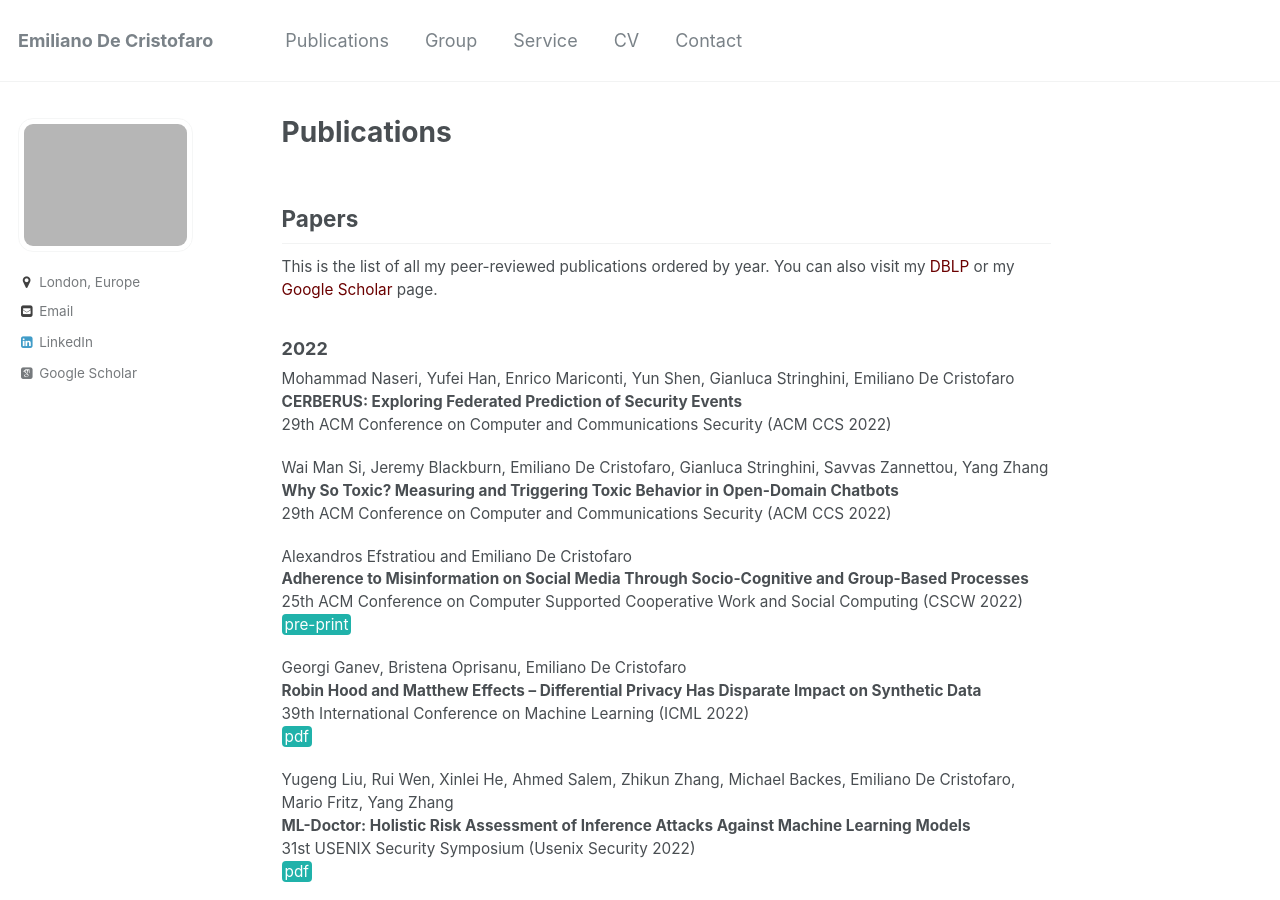
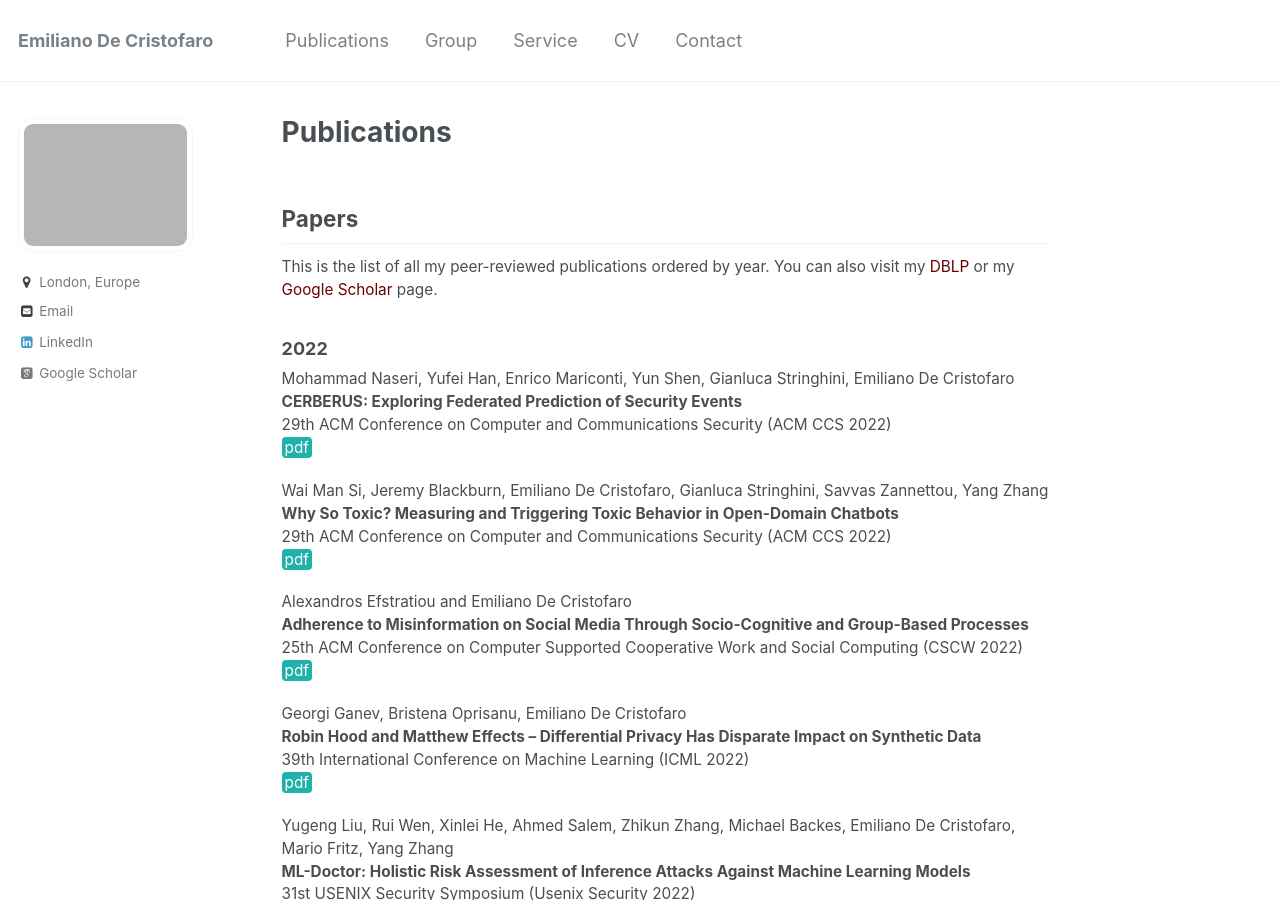
Before and after one commit to emidec/emidec.github.io, a Jekyll site: the page built from _pages/publications.md, in a window 1280 px wide and 900 px high. Built offline with Jekyll 4.4.1, drawn with Linux system fonts in a browser that asks for light colours; some web fonts are replaced; a script bundle is joined from its source files by our own code.

Commit message:
ccs and chill

```diff
--- a/_pages/publications.md
+++ b/_pages/publications.md
@@ -15,15 +15,17 @@ This is the list of all my peer-reviewed publications ordered by year. You can a
 Mohammad Naseri, Yufei Han, Enrico Mariconti, Yun Shen, Gianluca Stringhini, Emiliano De Cristofaro
 **CERBERUS: Exploring Federated Prediction of Security Events**
 29th ACM Conference on Computer and Communications Security (ACM CCS 2022)
+[pdf](https://arxiv.org/pdf/2209.03050.pdf){: .btn--danger}{:target="_blank"}
 
 Wai Man Si, Jeremy Blackburn, Emiliano De Cristofaro, Gianluca Stringhini, Savvas Zannettou, Yang Zhang
 **Why So Toxic? Measuring and Triggering Toxic Behavior in Open-Domain Chatbots**
 29th ACM Conference on Computer and Communications Security (ACM CCS 2022)
+[pdf](https://arxiv.org/pdf/2209.03463.pdf){: .btn--danger}{:target="_blank"}
 
 Alexandros Efstratiou and Emiliano De Cristofaro
 **Adherence to Misinformation on Social Media Through Socio-Cognitive and Group-Based Processes**
 25th ACM Conference on Computer Supported Cooperative Work and Social Computing (CSCW 2022)
-[pre-print](){: .btn--danger}{:target="_blank"}
+[pdf](https://arxiv.org/pdf/2206.15237.pdf){: .btn--danger}{:target="_blank"}
 
 
 Georgi Ganev, Bristena Oprisanu, Emiliano De Cristofaro
```
Also changed, not shown: _pages/cybersafety.md (+2 -1 lines), _pages/privacyML.md (+1 -0 lines).
